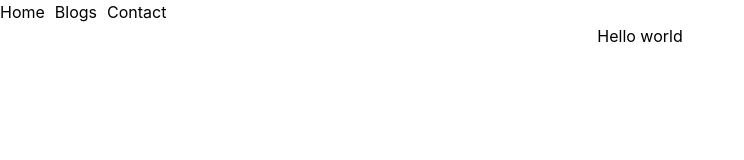
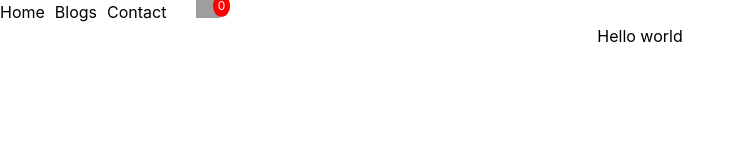
Before and after one commit to inderjeet07/Reactjs_practice, a React (Create React App) app: page / in a window 1280 px wide. Shown: the top 160 px of the page, without its empty margins (0-744 px from the left). Built offline with nearby package versions, Linux system fonts and the light colour scheme; no server answers; grey boxes are pictures that could not be loaded.

Commit message:
added the cart icons

```diff
--- a/package.json
+++ b/package.json
@@ -3,6 +3,7 @@
   "version": "0.1.0",
   "private": true,
   "dependencies": {
+    "@fortawesome/fontawesome-free": "^6.6.0",
     "@reduxjs/toolkit": "^2.2.7",
     "@testing-library/jest-dom": "^5.17.0",
     "@testing-library/react": "^13.4.0",
--- a/public/index.html
+++ b/public/index.html
@@ -15,6 +15,13 @@
       user's mobile device or desktop. See https://developers.google.com/web/fundamentals/web-app-manifest/
     -->
     <link rel="manifest" href="%PUBLIC_URL%/manifest.json" />
+      <link
+        rel="stylesheet"
+        href="https://cdnjs.cloudflare.com/ajax/libs/font-awesome/6.0.0-beta3/css/all.min.css"
+        integrity="sha384-k6RqeWeci5ZR/Lv4MR0sA0FfDOM/8u10thcG30QKZrrq8dZZaM8Cf8jB"
+        crossorigin="anonymous"
+      />
+
     <!--
       Notice the use of %PUBLIC_URL% in the tags above.
       It will be replaced with the URL of the `public` folder during the build.
--- a/src/App.css
+++ b/src/App.css
@@ -36,3 +36,22 @@
     transform: rotate(360deg);
   }
 }
+
+
+/* src/CartIcon.css */
+.cart-icon {
+  position: relative;
+  display: inline-block;
+  margin-left: 20px; /* Spacing from other elements */
+}
+
+.badge {
+  position: absolute;
+  top: -5px; /* Adjust badge position */
+  right: -10px; /* Adjust badge position */
+  background-color: red;
+  color: white;
+  border-radius: 50%;
+  padding: 2px 5px;
+  font-size: 12px;
+}
--- a/src/pages/Layout.js
+++ b/src/pages/Layout.js
@@ -1,4 +1,5 @@
 import { Outlet, Link } from "react-router-dom";
+// import 'font-awesome/css/font-awesome.min.css';
 
 const Layout = () => {
   return (
@@ -14,6 +15,18 @@ const Layout = () => {
           <li>
             <Link to="/contact">Contact</Link>
           </li>
+          <li>
+          <div className="cart-icon">
+      <img src="https://cdn-icons-png.flaticon.com/128/3144/3144456.png" alt="Cart" style={{ width: '24px', height: 'auto' }} />
+      {/* {itemCount > 0 && ( */}
+        <span className="badge badge-warning" id="lblCartCount">
+          {0}
+        </span>
+      {/* )} */}
+    </div>
+      {/* )} */}
+      </li>
+
         </ul>
       </nav>
 
--- a/src/pages/ViewCart.js
+++ b/src/pages/ViewCart.js
@@ -1,8 +1,10 @@
+"use client"
 import React from "react";
 import styled from "styled-components";
 import { useSelector } from "react-redux";
 import { getAllProductApi } from "../store/slices/productsSlices";
-
+import { useEffect,useState } from "react";
+import { useDispatch } from "react-redux";
 const CartPageStyle = styled.div`
     table {
         width: 100%;
@@ -27,11 +29,26 @@ const CartPageStyle = styled.div`
 
 const ViewCart = () => {
     const cartProducts=JSON.parse(localStorage.getItem('cartProducts'))??"";
+   const dispatch=useDispatch();
+
+   const [productData,setProductData]=useState(
+    [{
+     'id':123,'name':'product1','price':20
+    },
+    {
+     'id':234,'name':'product2','price':50
+    },
+    {
+     'id':567,'name':'product3','price':544
+    }
+ ]
+
+);
 
     useEffect(() => {
         dispatch(getAllProductApi(productData));
     }, []);
-    const allProducts = useSelector(state => state.productsSlices.allProducts);
+    const allProducts = useSelector(state => state?.productsSlices?.allProducts);
 
     console.log("all_products_products",allProducts)
 
```
Also changed, not shown: 1 other file (tests, documents, lock files or other folders).
